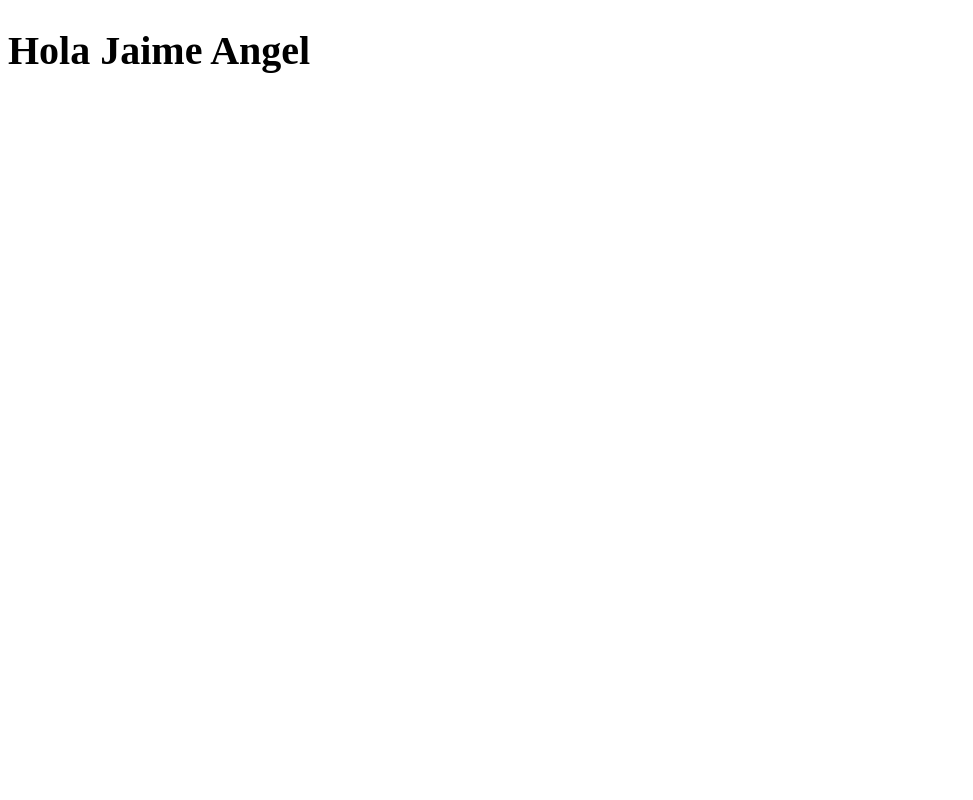
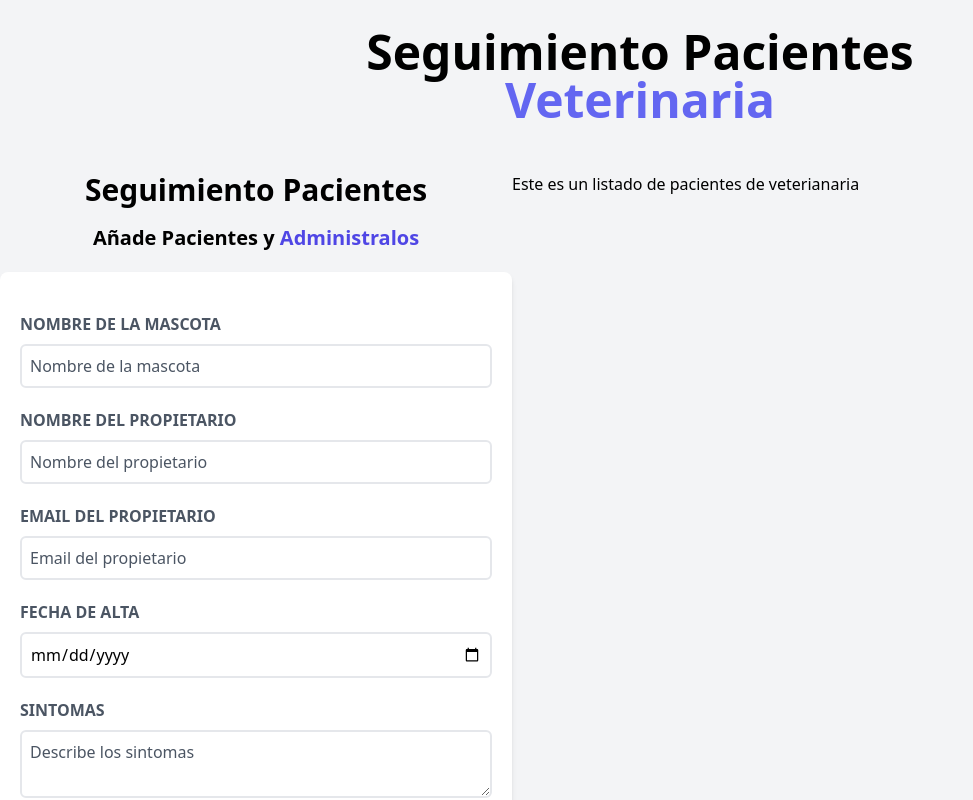
Before and after one commit to Jaimeangel/Administrador-pacientes-veterinaria, a React (Vite) app in the folder Administrador de pacientes/: page / in a window 1280 px wide. Shown: the top 800 px of the page, without its empty margins (0-973 px from the left). Built offline with nearby package versions, Linux system fonts and the light colour scheme.

Commit message:
agregando tailwind/creando componente formulario de pacientes

```diff
--- a/Administrador de pacientes/index.html
+++ b/Administrador de pacientes/index.html
@@ -6,7 +6,7 @@
     <meta name="viewport" content="width=device-width, initial-scale=1.0" />
     <title>Administrador de pacientes veterinaria</title>
   </head>
-  <body>
+  <body class="bg-gray-100 h-screen">
     <div id="root"></div>
     <script type="module" src="/src/main.jsx"></script>
   </body>
--- a/Administrador de pacientes/package.json
+++ b/Administrador de pacientes/package.json
@@ -16,6 +16,9 @@
     "@types/react": "^18.0.27",
     "@types/react-dom": "^18.0.10",
     "@vitejs/plugin-react": "^3.1.0",
+    "autoprefixer": "^10.4.13",
+    "postcss": "^8.4.21",
+    "tailwindcss": "^3.2.7",
     "vite": "^4.1.0"
   }
 }
--- /dev/null
+++ b/Administrador de pacientes/postcss.config.cjs
@@ -0,0 +1,6 @@
+module.exports = {
+  plugins: {
+    tailwindcss: {},
+    autoprefixer: {},
+  },
+}
--- a/Administrador de pacientes/src/App.jsx
+++ b/Administrador de pacientes/src/App.jsx
@@ -1,9 +1,18 @@
+import Form from "./Components/Form";
+import Header from "./Components/Header";
+import ListadoPacientes from "./Components/ListadoPacientes";
+
+
 function App() {
   return (
-    <div className="App">
-      <h1>Hola Jaime Angel</h1>
+    <div className="container mx-auto mt-7">
+      <Header/>
+      <div className="mt-12 md:flex justify-center">
+        <Form/>
+        <ListadoPacientes/>
+      </div>
     </div>
   )
 }
 
-export default App
+export default App;
--- /dev/null
+++ b/Administrador de pacientes/src/Components/Form.jsx
@@ -0,0 +1,95 @@
+function Form() {
+  return (
+    <div className="md:w-1/2 lg:w-2/5">
+        <h2 className="font-black text-3xl text-center">Seguimiento Pacientes</h2>
+        <p className="text-center text-xl font-black mt-4 mb-5">
+          Añade Pacientes y {' '}
+          <span className="text-indigo-600 font-bold">Administralos</span>
+        </p>
+        <form action="" className="bg-white shadow-md rounded-lg py-10 px-5 mb-10">
+
+          <div className="mb-5">
+            <label
+              htmlFor="mascota"
+              className="block uppercase font-bold text-gray-600"
+            >
+              Nombre de la mascota
+            </label>
+
+            <input
+              id="mascota"
+              type="text"
+              placeholder="Nombre de la mascota"
+              className="w-full border-2 p-2 mt-2 placeholder-gray-600 rounded-md"
+            />
+          </div>
+          <div className="mb-5">
+            <label
+              htmlFor="propietario"
+              className="block uppercase font-bold text-gray-600"
+            >
+              Nombre del propietario
+            </label>
+
+            <input
+              id="mascota"
+              type="text"
+              placeholder="Nombre del propietario"
+              className="w-full border-2 p-2 mt-2 placeholder-gray-600 rounded-md"
+            />
+          </div>
+          <div className="mb-5">
+            <label
+              htmlFor="email"
+              className="block uppercase font-bold text-gray-600"
+            >
+              Email del propietario
+            </label>
+
+            <input
+              id="email"
+              type="email"
+              placeholder="Email del propietario"
+              className="w-full border-2 p-2 mt-2 placeholder-gray-600 rounded-md"
+            />
+          </div>
+          <div className="mb-5">
+            <label
+              htmlFor="email"
+              className="block uppercase font-bold text-gray-600"
+            >
+              Fecha de alta
+            </label>
+
+            <input
+              id="alta"
+              type="date"
+              className="w-full border-2 p-2 mt-2 placeholder-gray-600 rounded-md"
+            />
+          </div>
+          <div className="mb-5">
+            <label
+              htmlFor="sintomas"
+              className="block uppercase font-bold text-gray-600"
+            >
+              Sintomas
+            </label>
+            <textarea
+              id="sintomas"
+              className="w-full border-2 p-2 mt-2 placeholder-gray-600 rounded-md"
+              placeholder="Describe los sintomas"
+            />
+          </div>
+
+          <input
+            type="submit"
+            value='agregar paciente'
+            className="bg-indigo-600 w-full p-3 rounded-lg shadow-sm text-white uppercase font-bold hover:bg-indigo-800 cursor-pointer transition-all"
+          />
+
+        </form>
+    </div>
+  )
+}
+
+export default Form
--- /dev/null
+++ b/Administrador de pacientes/src/Components/Header.jsx
@@ -0,0 +1,12 @@
+function Header() {
+  return (
+    <>
+      <h1 className="font-black text-4xl md:text-5xl text-center md:w-2/3 mx-auto px-5">
+          Seguimiento Pacientes{' '}
+          <span className="text-indigo-500">Veterinaria</span>
+        </h1>
+    </>
+  )
+}
+
+export default Header;
--- /dev/null
+++ b/Administrador de pacientes/src/Components/ListadoPacientes.jsx
@@ -0,0 +1,9 @@
+function ListadoPacientes() {
+  return (
+    <div className="md:w-1/2 lg:w-3/5">
+      <h2>Este es un listado de pacientes de veterianaria</h2>
+    </div>
+  )
+}
+
+export default ListadoPacientes
--- a/Administrador de pacientes/src/index.css
+++ b/Administrador de pacientes/src/index.css
@@ -1,3 +1,3 @@
-*{
-    font-size: 40px;
-}
+@tailwind base;
+@tailwind components;
+@tailwind utilities;
--- /dev/null
+++ b/Administrador de pacientes/tailwind.config.cjs
@@ -0,0 +1,8 @@
+/** @type {import('tailwindcss').Config} */
+module.exports = {
+  content: ['./index.html','./src/**/*.jsx'],
+  theme: {
+    extend: {},
+  },
+  plugins: [],
+}
```
Also changed, not shown: 1 other file (tests, documents, lock files or other folders).
